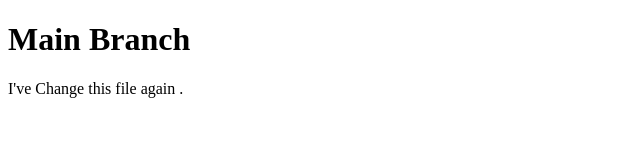
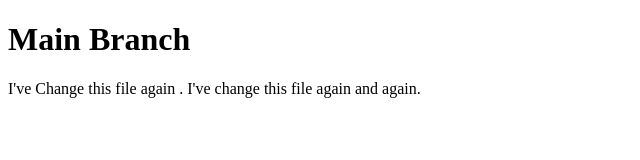
Before and after one commit to ShashankSP7/My-Portfolio, a plain HTML site: page by_main.html in a window 1280 px wide. Shown: the whole page, without its empty margins (0-640 px from the left). Drawn offline with Linux system fonts and the light colour scheme.

Commit message:
Updated by the main branch again

```diff
--- a/by_main.html
+++ b/by_main.html
@@ -8,6 +8,7 @@
 <body>
     <h1>Main Branch</h1>
     I've Change this file again .
+    I've change this file again and again.
 
     </form>
 </body>
```
